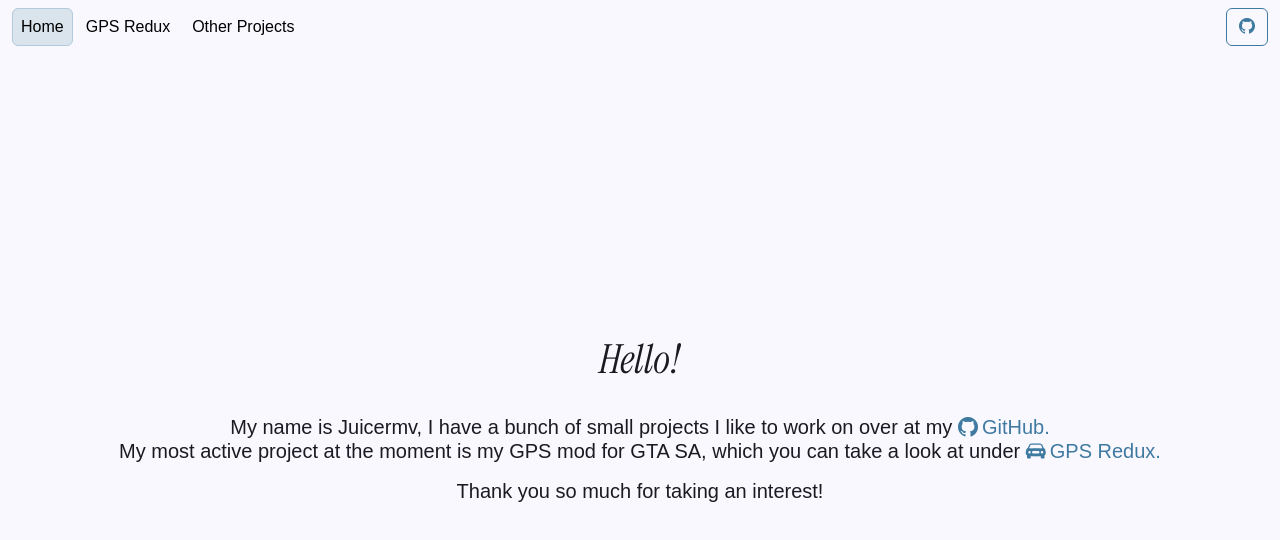
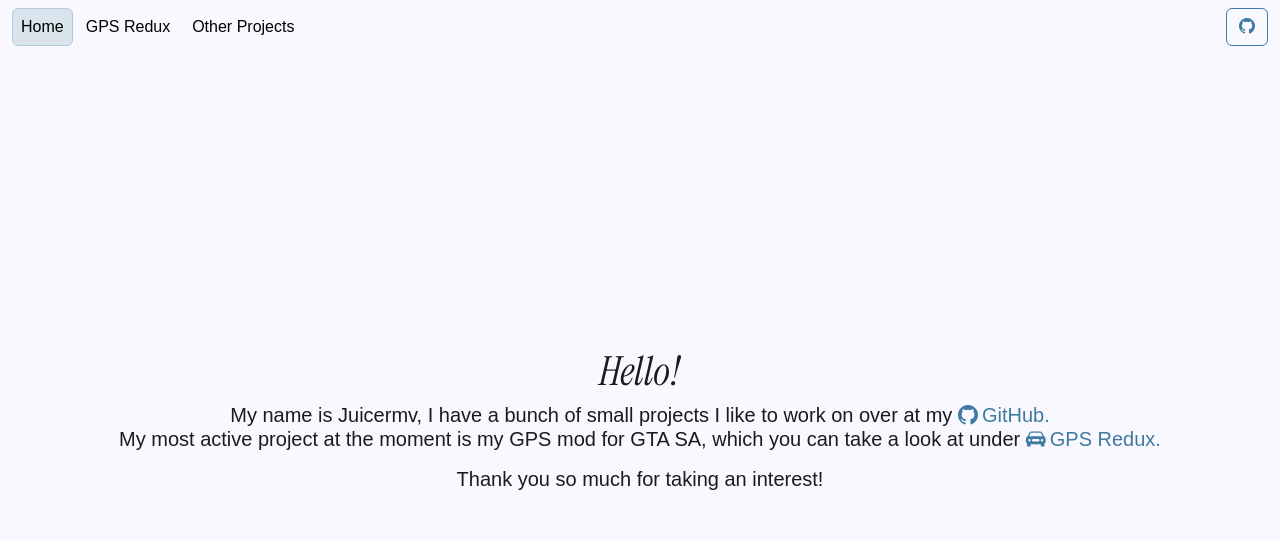
Before and after one commit to juicermv/juicermv.github.io, a React (Vite) app: page /#/ in a window 1280 px wide. Shown: the top 540 px of the page. Built offline with nearby package versions, Linux system fonts and the light colour scheme; a web font is replaced by a local one.

Commit message:
updated stuff

```diff
--- a/src/pages/Home.tsx
+++ b/src/pages/Home.tsx
@@ -5,7 +5,7 @@ export default function Home() {
 	return (
 		<>
 			<Panel className='p-4 tw-flex tw-flex-row tw-flex-wrap text-bg-body bg-body tw-items-center tw-justify-center gap-4'>
-				<div className='tw-flex tw-flex-col tw-content-start text-wrap tw-text-center gap-4'>
+				<div className='tw-flex tw-flex-col tw-content-start text-wrap tw-text-center'>
 					<h1 className='fs-1 instrument-serif-regular-italic'>
 						Hello!
 					</h1>
--- a/vite.config.ts
+++ b/vite.config.ts
@@ -31,7 +31,6 @@ export default defineConfig({
     lightningcss : {
       minify: true,
       analyzeDependencies: true,
-
     }
   }
 })
```
